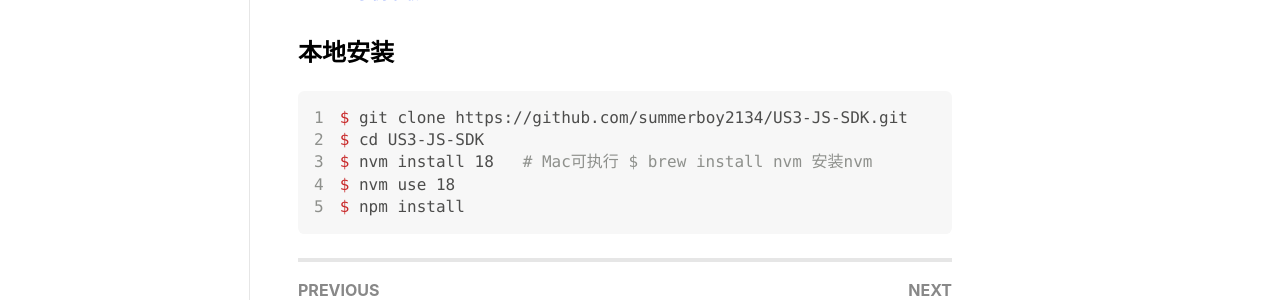
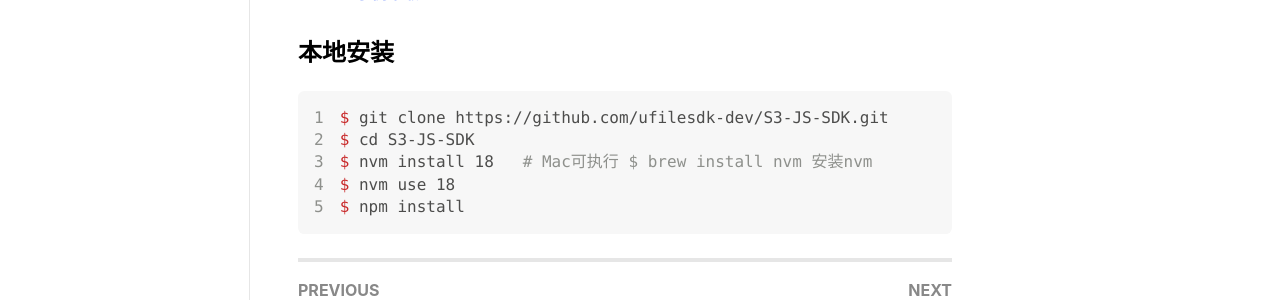
Before and after one commit to ucloud-us3/ucloud-us3.github.io, a Jekyll site: the page built from collections/_js-sdk/安装.md, in a window 1280 px wide. Shown: the part 611-911 px from the top of the page. Built offline with Jekyll 4.4.1, drawn with Linux system fonts in a browser that asks for light colours; nearby versions of some CDN libraries; comment, search, counter and statistics services are not loaded.

Commit message:
modify js url

```diff
--- a/collections/_js-sdk/安装.md
+++ b/collections/_js-sdk/安装.md
@@ -13,14 +13,14 @@
 
 ## 安装SDK示例
 
-* [SDK示例下载](https://github.com/summerboy2134/US3-JS-SDK/tree/main)
+* [SDK示例下载](https://github.com/ufilesdk-dev/S3-JS-SDK)
 
 ### 本地安装
 
 <div class="copyable" markdown="1">
 {% highlight bash linenos %}
-$ git clone https://github.com/summerboy2134/US3-JS-SDK.git
-$ cd US3-JS-SDK
+$ git clone https://github.com/ufilesdk-dev/S3-JS-SDK.git
+$ cd S3-JS-SDK
 $ nvm install 18   # Mac可执行 $ brew install nvm 安装nvm
 $ nvm use 18
 $ npm install
```
Also changed, not shown: collections/_js-sdk/快速使用.md (+1 -1 lines), collections/_js-sdk/概述.md (+1 -1 lines).
